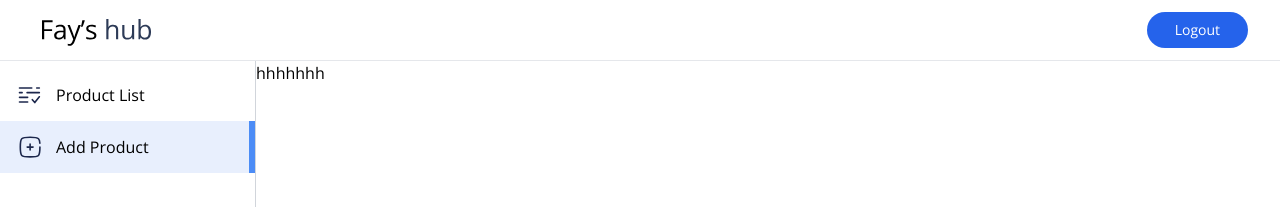
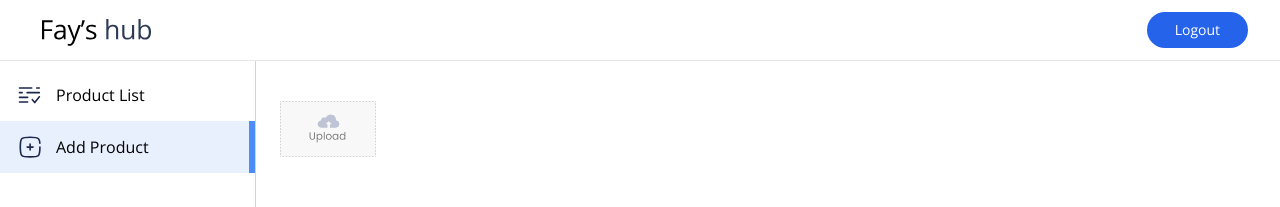
Before and after one commit to skippergoroye/Fays-Hub-v3, a Next.js app: page /admin in a window 1280 px wide. Shown: the top 207 px of the page. Built offline with nearby package versions, Linux system fonts and the light colour scheme; no server answers.

Commit message:
feat: image picker added here

```diff
--- a/src/app/admin/page.tsx
+++ b/src/app/admin/page.tsx
@@ -1,15 +1,43 @@
 "use client"
-import React from 'react'
+import React, { useState } from 'react';
+import Image from 'next/image';
+import assets from '@/assets/upload_area.png';
 
 
 const Admin = () => {
+  const [files, setFiles] = useState<File[]>([]);
 
 
 
 
 
   return (
- <div>hhhhhhh</div>
+ <div className='px-6 py-8'>
+  <div className="flex items-center gap-3 mt-2">
+  <label htmlFor="imageUpload">
+    <input
+      onChange={(e) => {
+        const selectedFile = e.target.files?.[0];
+        if (selectedFile) {
+          setFiles([selectedFile]);
+        }
+      }}
+      type="file"
+      id="imageUpload"
+      hidden
+      accept="image/*"
+    />
+    <Image
+      className="max-w-24 cursor-pointer"
+      src={files[0] ? URL.createObjectURL(files[0]) : assets}
+      alt="Upload"
+      width={100}
+      height={100}
+    />
+  </label>
+</div>
+
+ </div>
   )
 }
 
```
Also changed, not shown: public/images/upload_area.png (added).
